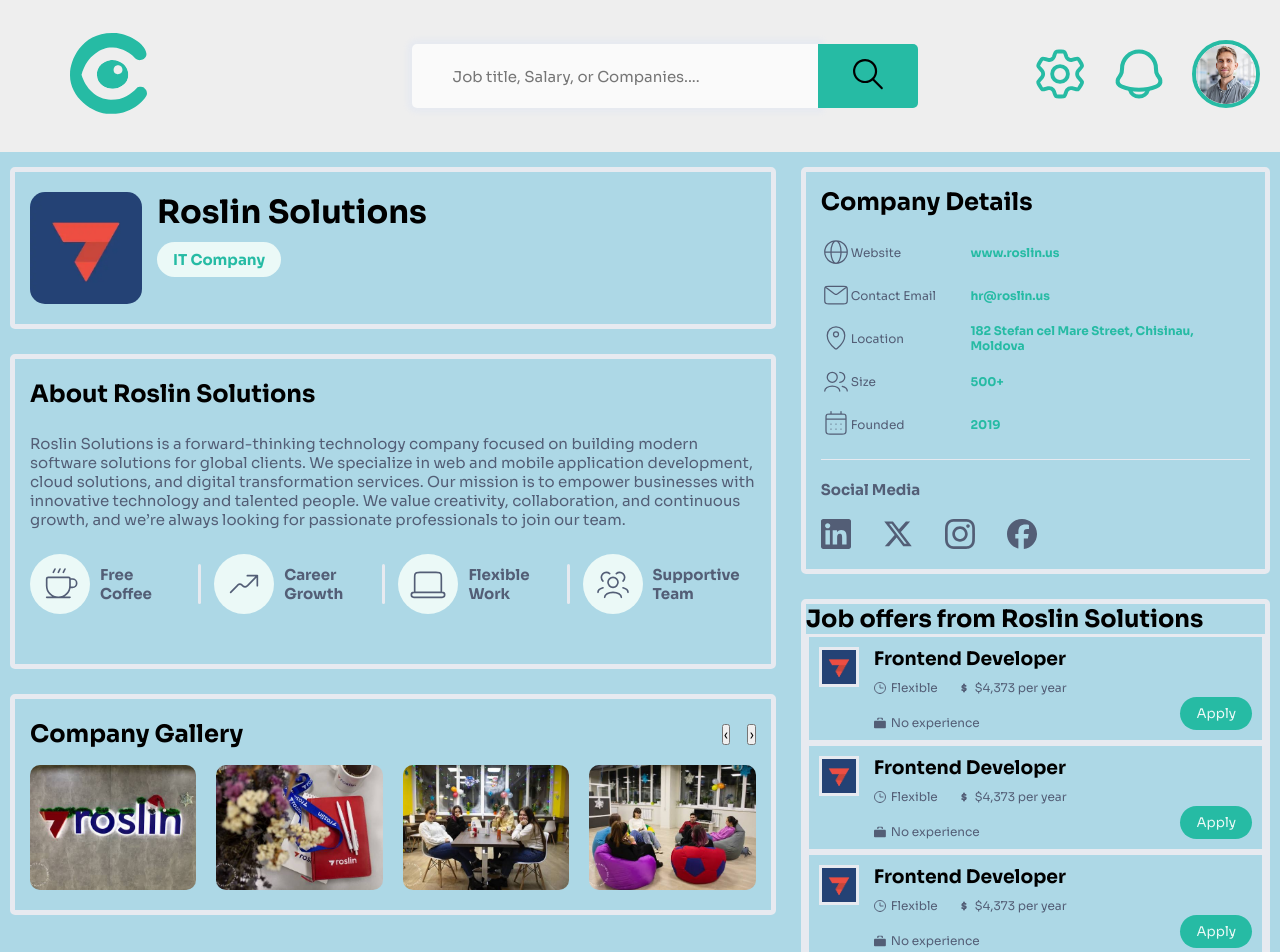
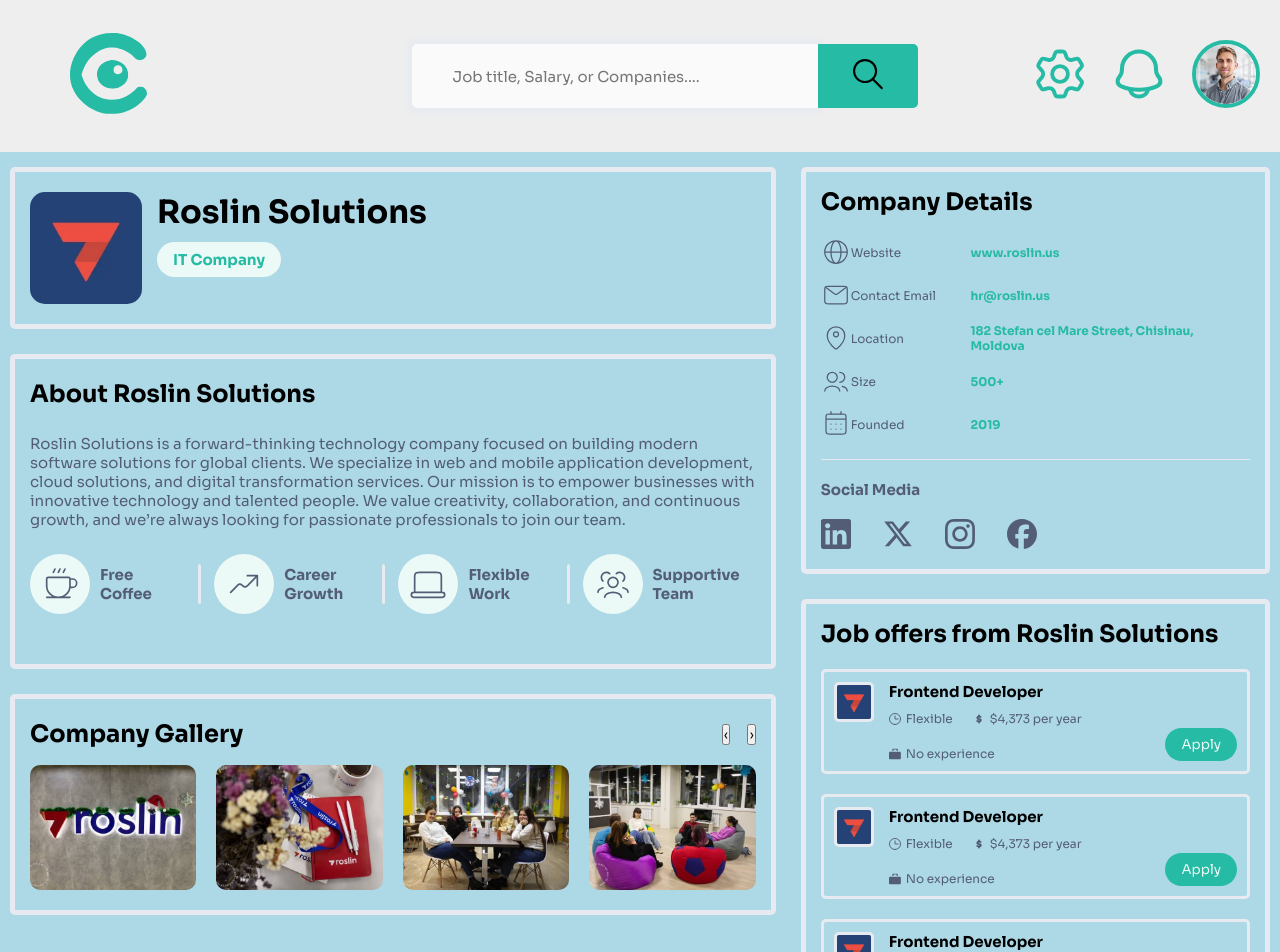
Before and after one commit to KyronPomidor/CVision, a React (Vite) app in the folder front/: page /companyprofile in a window 1280 px wide. Shown: the top 952 px of the page. Built offline with nearby package versions, Linux system fonts and the light colour scheme.

Commit message:
fix mini job offers forcefully wrapping content

```diff
--- a/front/src/pages/CompanyProfilePage/components/JobOffersCard/JobOffersCard.module.css
+++ b/front/src/pages/CompanyProfilePage/components/JobOffersCard/JobOffersCard.module.css
@@ -1,10 +1,20 @@
 .card {
+    display: flex;
+    flex-direction: column;
+    gap: 20px;
     border: var(--heavyBorderWeight) solid var(--borderGray);
     border-radius: 5px;
+    padding: 15px;
 }
 
 .title {
     font-size: var(--heading2);
+}
+
+.jobList {
+    display: flex;
+    flex-direction: column;
+    gap: 20px;
 }
 
 .link {
--- a/front/src/pages/CompanyProfilePage/components/JobOffersCard/MiniJobCard.jsx
+++ b/front/src/pages/CompanyProfilePage/components/JobOffersCard/MiniJobCard.jsx
@@ -10,7 +10,7 @@ function MiniJobCard({ logo, title, schedule, salary, experience }) {
         <li className={styles.jobCard}>
             <img className={styles.logo} src={logo} alt="" />
             <div className={styles.content}>
-                <h3 className={styles.title}>{title}</h3>
+                <span className={styles.title}>{title}</span>
                 <div className={styles.meta}>
                     <MetaItem icon={clockLogo}>{schedule}</MetaItem>
                     <MetaItem icon={dollarLogo}>{salary}</MetaItem>
--- a/front/src/pages/CompanyProfilePage/components/JobOffersCard/MiniJobCard.module.css
+++ b/front/src/pages/CompanyProfilePage/components/JobOffersCard/MiniJobCard.module.css
@@ -4,18 +4,26 @@
     padding: 10px;
     gap: 15px;
     border: var(--lightBorderWeight) solid var(--borderGray);
+    border-radius: 5px;
 }
 
 .logo {
     align-self: flex-start;
-    border: var(--lightBorderWeight) solid var(--borderGray);
     width: 40px;
     height: 40px;
+    border: var(--lightBorderWeight) solid var(--borderGray);
+    border-radius: 5px;
+}
+
+.title {
+    font-size: var(--mainText);
+    font-weight: 700;
 }
 
 .content {
     display: flex;
     flex-direction: column;
+    flex: 1;
     gap: 10px;
 }
 
```
